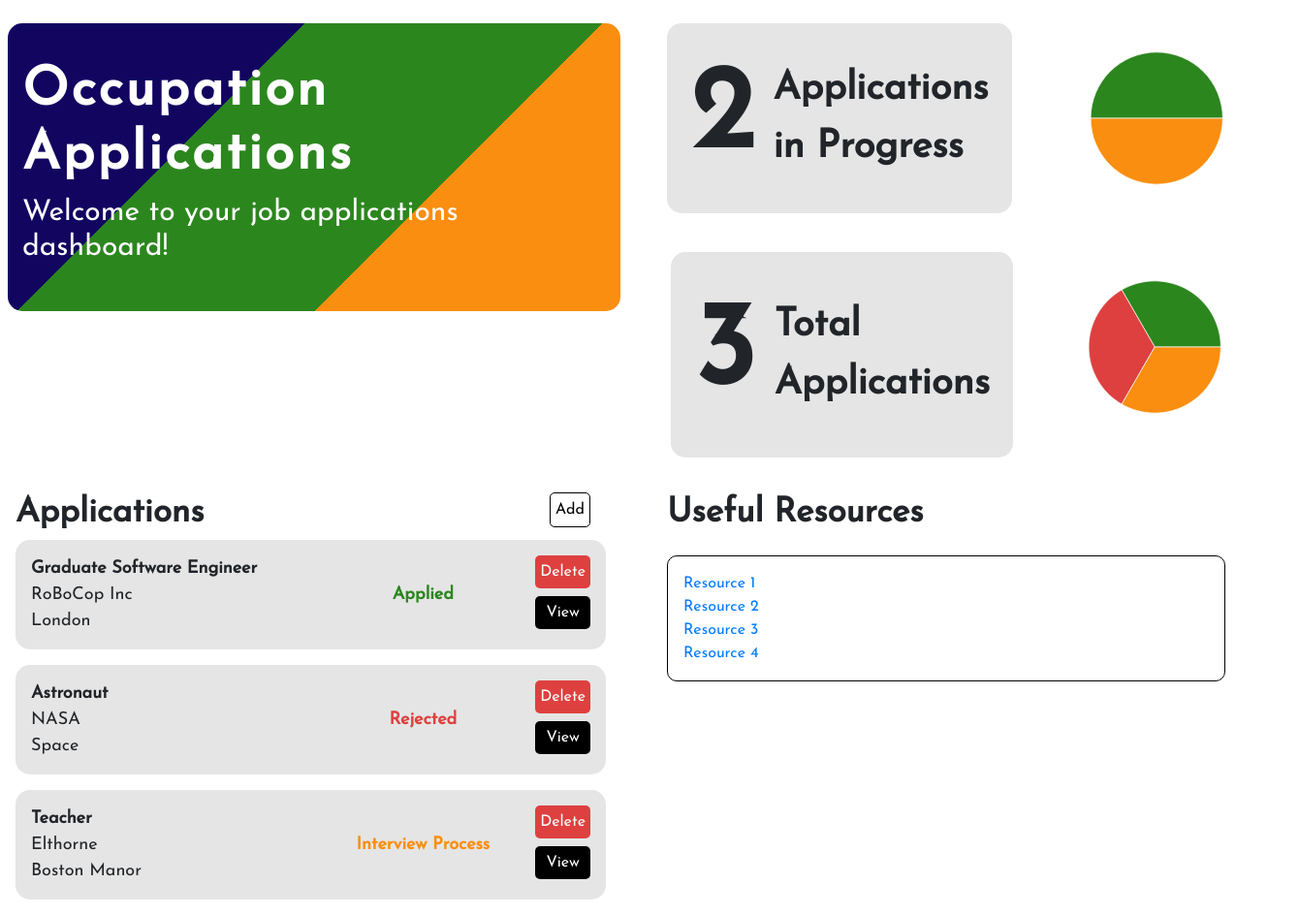
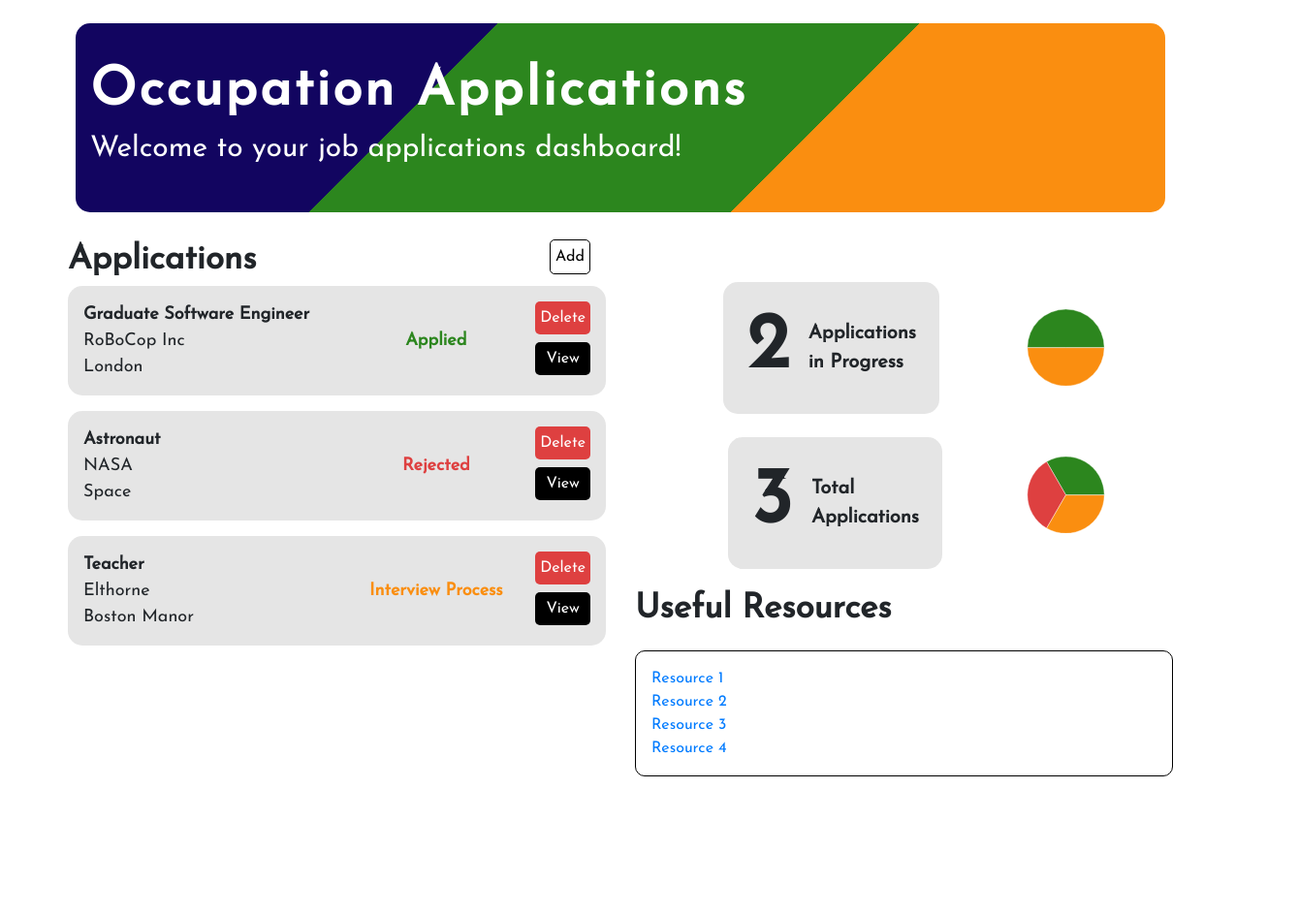
Before and after one commit to rbow97/job-application-website, a React app: page / in a window 1280 px wide. Shown: the whole page at 97% size, 1340 px wide, since content can reach past the window. After the commit the page ends 865 px from the top, so only its background shows below. Built offline with nearby package versions, Linux system fonts and the light colour scheme.

Commit message:
small redesign

```diff
--- a/src/components/animations/TotalJobsChart.scss
+++ b/src/components/animations/TotalJobsChart.scss
@@ -1,16 +1,16 @@
 .pie-chart {
-  width: fit-content !important;
+  // width: fit-content !important;
   height: 100% !important;
-  //   flex-grow: 1;
 }
 
 .recharts {
   &-wrapper {
     height: 100% !important;
-    width: fit-content !important;
+    width: 200px !important;
     display: flex;
-    justify-content: center;
+    justify-content: flex-start;
     align-items: center;
+    align-self: center;
   }
 
   &-surface {
--- a/src/components/helpers/variables.scss
+++ b/src/components/helpers/variables.scss
@@ -2,10 +2,10 @@ $header-max-font: 55px;
 $header-min-font: 22px;
 $subheader-max-font: 30px;
 $subheader-min-font: 14px;
-$stats-num-max-font: 120px;
-$stats-num-min-font: 22px;
-$stats-text-max-font: 40px;
-$stats-text-min-font: 14px;
+$stats-num-max-font: 80px;
+$stats-num-min-font: 35px;
+$stats-text-max-font: 20px;
+$stats-text-min-font: 15px;
 $application-header-max-font: 35px;
 $application-header-min-font: 22px;
 $resources-header-max-font: 35px;
--- a/src/components/landing/Landing.js
+++ b/src/components/landing/Landing.js
@@ -16,6 +16,7 @@ const Landing = (props) => {
   const [editObj, setEditObj] = useState();
 
   const text = "Job\n Application";
+  const subheaderText = "Welcome to your job applications dashboard!";
 
   const handleShowEdit = (obj) => {
     setShowEdit(true);
@@ -116,50 +117,17 @@ const Landing = (props) => {
       {modalToRender}
       <div
         style={{ fontFamily: "Josefin Sans, sansSerif" }}
-        className="container-fluid p-0 pl-sm-15 pr-sm-15"
+        className="container p-0 pl-sm-15 pr-sm-15"
       >
-        <div className="row ml-2 mr-2 mt-4">
-          <div className="header col-md-6 col-12 align-self-start">
+        <div className="row ml-2 mr-2 mt-4 pb-4">
+          <div className="header col-12 align-self-start">
             <h1 className="header--title d-inline-flex">
               Occupation Applications
             </h1>
-            <h2 className="header--subtitle d-inline-flex">
-              Welcome to your job applications dashboard!
-            </h2>
-          </div>
-          <div className="statistics pl-4 pr-4 pl-md-0 pr-md-0 col-12 mt-4 mt-md-0 col-md-6 pl-md-5 d-flex justify-content-around flex-column p-0">
-            <div className="d-flex flex-row">
-              <div className="statistics--progress flex-grow-1 h-100 mr-1 p-2 pl-sm-4 pr-sm-4">
-                <div className="statistics--progress__num">
-                  {inProgressLength}
-                </div>
-                <div className="statistics--progress__text justify-content-center">
-                  <span>Applications</span>
-                  <span>in Progress</span>
+            <h2 className="header--subtitle d-inline-flex">{subheaderText}</h2>
           </div>
         </div>
-              <div className="d-flex d-none total-jobs-chart align-items-center justify-content-center">
-                <ProgressJobsChart data={props.posts} />
-              </div>
-            </div>
-
-            <div className="d-flex flex-row mt-4">
-              <div className="statistics--total flex-grow-1 h-100 mt-sm-3 ml-1 p-2 pl-sm-4 pr-sm-4">
-                <div className="statistics--total__num">
-                  {props.posts.length}
-                </div>
-                <div className="statistics--total__text justify-content-center">
-                  <span>Total</span>
-                  <span>Applications</span>
-                </div>
-              </div>
-              <div className="d-flex flex-grow-1 mt-sm-3 total-jobs-chart align-items-center justify-content-center">
-                <TotalJobsChart data={props.posts} />
-              </div>
-            </div>
-          </div>
-        </div>
-        <div className="row mt-5 pl-3 pr-3">
+        <div className="row">
           <div className="col-12 col-md-6 applications">
             <div className="applications--header d-flex flex-row justify-content-between">
               <div className="applications--header__title">Applications</div>
@@ -175,7 +143,39 @@ const Landing = (props) => {
             </div>
             <div className="posts">{postsOutput}</div>
           </div>
-          <div className="resources col-12 col-md-6 pl-md-5">
+          <div className="col-md-6 col-12 pt-1 pt-md-5">
+            <div className="statistics pl-2 col-12 mt-4 mt-md-0 pl-md-4 d-flex justify-content-around flex-column p-0">
+              <div className="d-flex flex-row justify-content-around">
+                <div className="statistics--padding">
+                  <div className="statistics--progress mr-1 p-2 pl-sm-4 pr-sm-4">
+                    <div className="statistics--progress__num">
+                      {inProgressLength}
+                    </div>
+                    <div className="statistics--progress__text justify-content-center">
+                      <span>Applications</span>
+                      <span>in Progress</span>
+                    </div>
+                  </div>
+                </div>
+                <ProgressJobsChart data={props.posts} />
+              </div>
+
+              <div className="d-flex flex-row justify-content-around mt-2">
+                <div className="statistics--padding">
+                  <div className="statistics--total mt-sm-3 ml-1 p-2 pl-sm-4 pr-sm-4">
+                    <div className="statistics--total__num">
+                      {props.posts.length}
+                    </div>
+                    <div className="statistics--total__text justify-content-center">
+                      <span>Total</span>
+                      <span>Applications</span>
+                    </div>
+                  </div>
+                </div>
+                <TotalJobsChart data={props.posts} />
+              </div>
+            </div>
+            <div className="resources pt-4 pt-md-3">
               <div className="resources--header"> Useful Resources</div>
               <ul className="resources--links p-3 mt-3">
                 <li>
@@ -193,6 +193,8 @@ const Landing = (props) => {
               </ul>
             </div>
           </div>
+        </div>
+        <div className="row mt-5 pl-3 pr-3"></div>
       </div>
     </div>
   );
--- a/src/components/landing/Landing.scss
+++ b/src/components/landing/Landing.scss
@@ -25,6 +25,7 @@ html {
   border-radius: 15px;
   padding: 3vw;
   &--title {
+    white-space: pre-wrap;
     font-weight: bold;
     letter-spacing: 3px;
 
@@ -37,6 +38,7 @@ html {
   }
 
   &--subtitle {
+    white-space: pre-wrap;
     @include fluid-type(
       $min-width,
       $max-width,
@@ -50,11 +52,16 @@ html {
   display: flex;
   flex-direction: column;
   justify-content: space-between;
+  &--padding {
+    width: 80% !important;
+    display: flex;
+    justify-content: center;
+  }
 
   &--total,
   &--progress {
+    width: fit-content;
     display: flex;
-    align-self: flex-start;
     justify-content: center;
     align-items: center;
     background: #e5e5e5;
```
Lines whose indentation alone changed are shown as unchanged.
